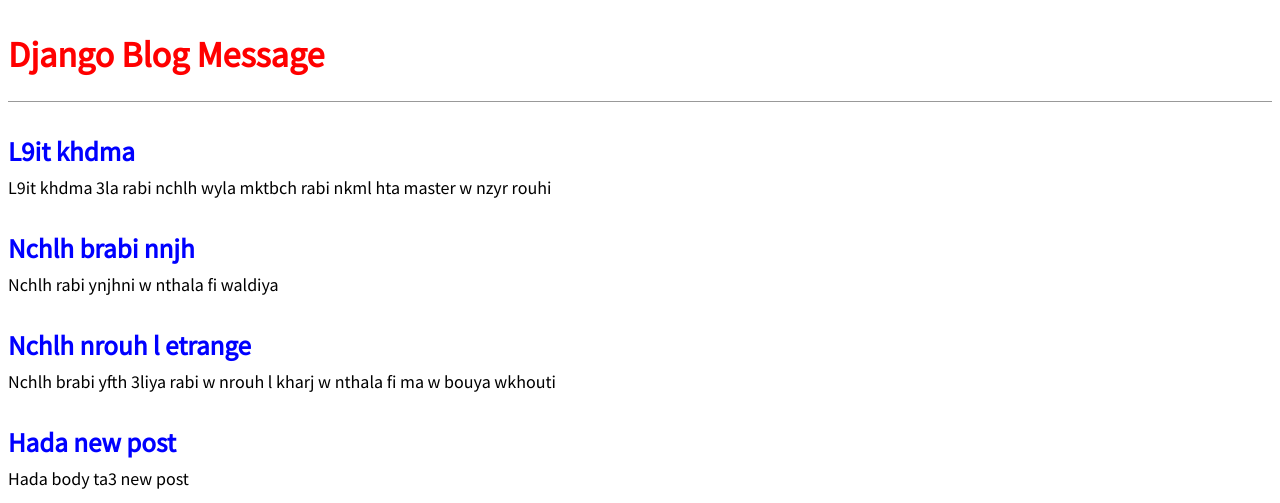
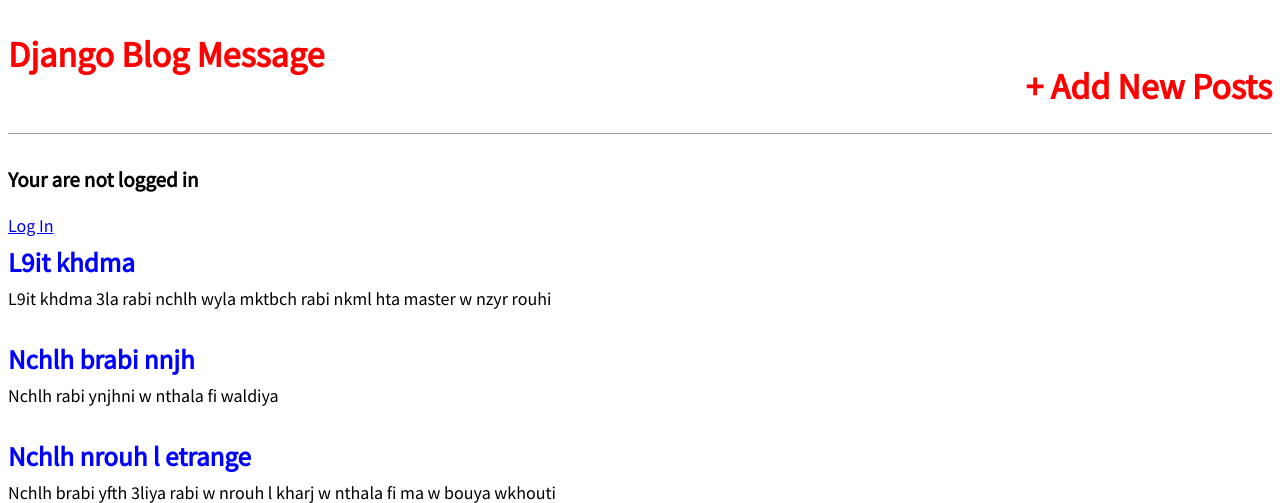
Before and after one commit to SidaliAdoul/blog_project, a Django app: page / in a window 1280 px wide. Shown: the top 503 px of the page. Run offline with Django 3.2, Linux system fonts and the light colour scheme; data comes from the database, SQL or seed files in the repository; both versions use the stored data as it was after the commit.

Commit message:
zdt log in logout signup ga3

```diff
--- a/blog/models.py
+++ b/blog/models.py
@@ -1,4 +1,5 @@
 from django.db import models
+from django.urls import reverse
 
 # Create your models here.
 
@@ -13,3 +14,6 @@ class Post(models.Model):
 
     def __str__(self):
         return self.title[:50]
+
+    def get_absolute_url(self):
+        return reverse("post_detail", args=[str(self.id)])
--- a/blog/urls.py
+++ b/blog/urls.py
@@ -1,8 +1,11 @@
 from django.urls import path
-from .views import BlogListView,BlogDetailView
+from .views import BlogListView, BlogDetailView, BlogCreateView, BlogUpdateView, BlogDeleteView
 from .models import Post
 
 urlpatterns = [
     path("", BlogListView.as_view(model=Post), name="home"),
     path("post/<int:pk>/", BlogDetailView.as_view(model=Post), name="post_detail"),
+    path("post/new/", BlogCreateView.as_view(model=Post), name="post_new"),
+    path("post/<int:pk>/edit", BlogUpdateView.as_view(model=Post), name="post_edit"),
+    path("post/<int:pk>/delete", BlogDeleteView.as_view(model=Post), name="post_delete")
 ]
--- a/blog/views.py
+++ b/blog/views.py
@@ -1,6 +1,8 @@
 from django.shortcuts import render
-from django.views.generic import ListView, DetailView
+from django.views.generic import ListView, DetailView, CreateView, UpdateView, DeleteView
 from .models import Post
+from django.urls import reverse_lazy
+
 
 # Create your views here.
 
@@ -13,3 +15,21 @@ class BlogListView(ListView):
 class BlogDetailView(DetailView):
     model = Post()
     template_name = "post_detail.html"
+
+
+class BlogCreateView(CreateView):
+    model = Post()
+    template_name = "post_new.html"
+    fields = "__all__"
+
+
+class BlogUpdateView(UpdateView):
+    model = Post()
+    template_name = "post_edit.html"
+    fields = ["title", "body"]
+
+
+class BlogDeleteView(DeleteView):
+    model = Post()
+    template_name = "post_delete.html"
+    success_url = reverse_lazy("home")
--- a/blog_project/settings.py
+++ b/blog_project/settings.py
@@ -31,6 +31,7 @@ ALLOWED_HOSTS = []
 # Application definition
 
 INSTALLED_APPS = [
+    'accounts.apps.AccountsConfig',
     'blog.apps.BlogConfig',
     'django.contrib.admin',
     'django.contrib.auth',
@@ -120,3 +121,5 @@ USE_TZ = True
 
 STATIC_URL = '/static/'
 STATICFILES_DIRS = [os.path.join(BASE_DIR, 'static')]
+LOGIN_REDIRECT_URL = 'home'
+LOGOUT_REDIRECT_URL = 'home'
--- a/blog_project/urls.py
+++ b/blog_project/urls.py
@@ -18,5 +18,8 @@ from django.urls import path, include
 
 urlpatterns = [
     path('admin/', admin.site.urls),
-    path("", include("blog.urls"))
+    path('accounts/', include('django.contrib.auth.urls')),
+    path("", include("blog.urls")),
+    path("accounts/", include("accounts.urls"))
+
 ]
--- a/static/css/base.css
+++ b/static/css/base.css
@@ -30,3 +30,10 @@ header h1 a {
 .post-entry h2 a:hover {
     color: red;
 }
+.nav-left {
+    margin-right: auto;
+}
+.nav-right {
+    display: flex;
+    padding-top: 2rem;
+}
--- a/templates/base.html
+++ b/templates/base.html
@@ -8,8 +8,20 @@
     </head>
     <body>
         <header>
-            <h1><a href="{% url 'home' %}">Django Blog Message</a></h1>
+            <div class="nav-left">
+                <h1><a href="{% url 'home' %}">Django Blog Message</a></h1>
+            </div>
+            <div class="nav-right">
+                <h1><a href="{% url 'post_new' %}">+ Add New Posts</a></h1>
+            </div>
         </header>
+        {% if user.is_authenticated %}
+            <h3> Hello {{ user.username}} !</h3>
+            <a href="{% url 'logout' %}">Log Out</a>
+        {% else %}
+            <h3>Your are not logged in </h3>
+            <a href="{% url 'login'%}">Log In </a>
+        {% endif %}
         <div>
             {% block content %}
             {% endblock content%}
```
Also changed, not shown: blog/tests.py (+24 -0 lines), db.sqlite3.
